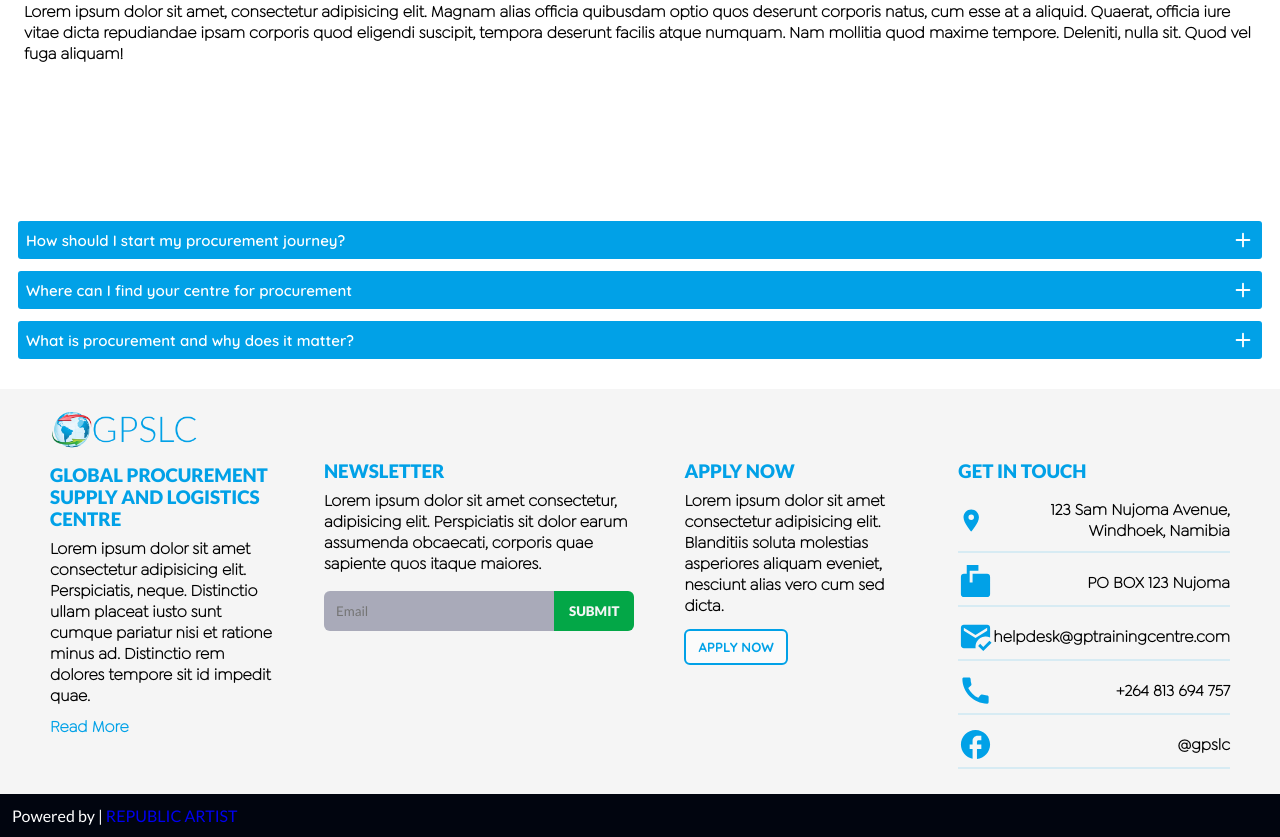
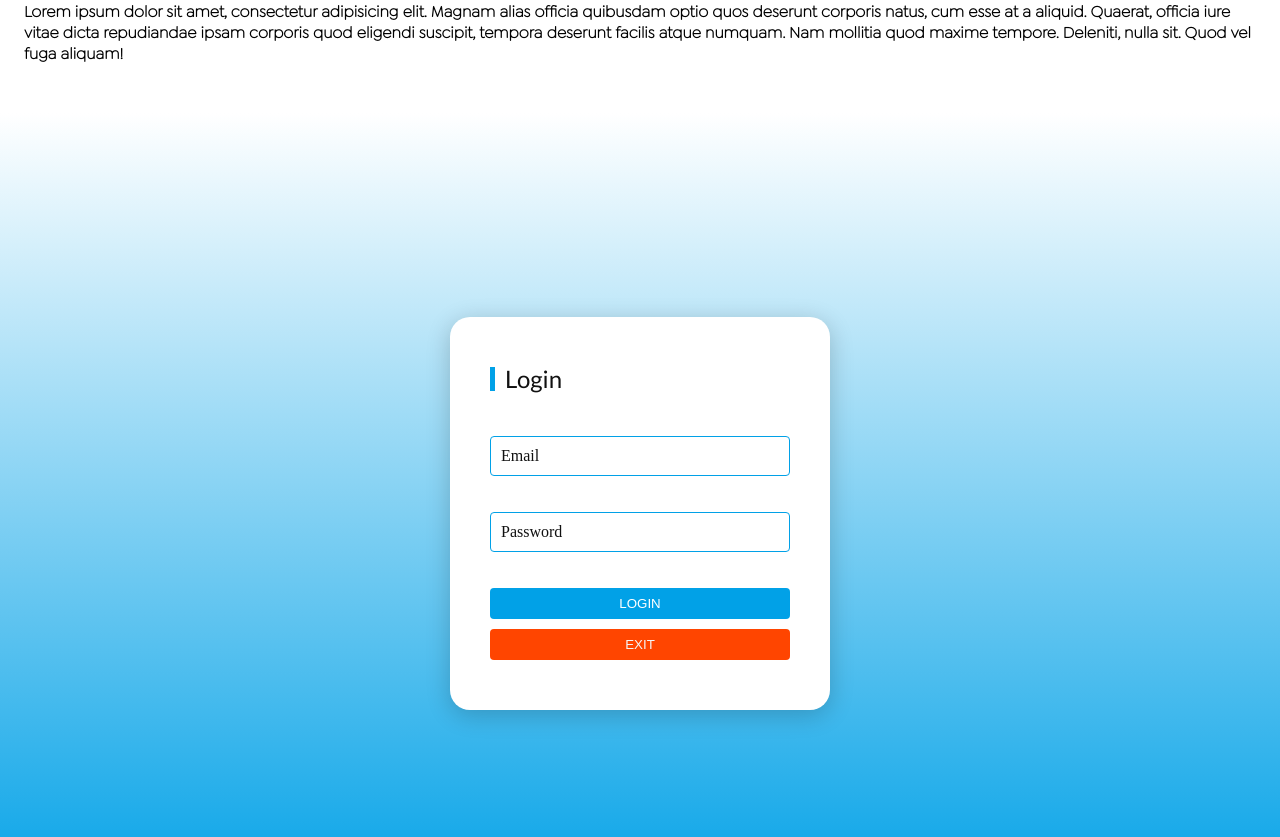
Before and after one commit to DrRichadams/gpslc, a React (Create React App) app: page /faq in a window 1280 px wide. Shown: the part 687-1524 px from the top of the page. Built offline with nearby package versions, Linux system fonts and the light colour scheme; a web font is replaced by a local one.

Commit message:
Added functional modals

```diff
--- a/public/index.html
+++ b/public/index.html
@@ -19,5 +19,8 @@
   <body>
     <noscript>You need to enable JavaScript to run this app.</noscript>
     <div id="root"></div>
+    <div id="signup_modal"></div>
+    <div id="apply_modal"></div>
+    <div id="login_modal"></div>
   </body>
 </html>
--- a/src/components/App.js
+++ b/src/components/App.js
@@ -9,6 +9,9 @@ import A3_events from "./A3_events";
 import A4_about from "./A4_about";
 import A5_contact from "./A5_contact";
 import A6_faq from "./A6_faq";
+// import MainApply from "./super_factions/MainApply";
+// import SignUp from "./super_factions/SignUp";
+// import Login from "./super_factions/Login";
 
 function App() {
   return (
@@ -23,6 +26,9 @@ function App() {
           <Route path="/about" element={<A4_about />} />
           <Route path="/contact" element={<A5_contact />} />
           <Route path="/faq" element={<A6_faq />} />
+          {/* <Route path="/apply" element={<MainApply />} />
+          <Route path="/signUp" element={<SignUp />} />
+          <Route path="/login" element={<Login />} /> */}
         </Routes>
       </div>
       <Footer />
--- a/src/components/commons/TopNavBar.js
+++ b/src/components/commons/TopNavBar.js
@@ -4,6 +4,9 @@ import { v4 as uuidv4 } from "uuid"
 import { CgArrowLongRight } from "react-icons/cg"
 import { BiMenu } from "react-icons/bi"
 import { FiX, FiPlus, FiMinus, FiEdit, FiLock, FiCornerUpRight } from "react-icons/fi"
+import SignUp from "../super_factions/SignUp"
+import Apply from "../super_factions/Apply"
+import Login from "../super_factions/Login"
 
 const TopNavBar = () => {
 
@@ -33,8 +36,28 @@ const TopNavBar = () => {
         setMenuItems([ ...tempMenuIems ])
     }
 
+    const [ active, setActive ] = useState({
+        signup: false,
+        apply: false,
+        login: false,
+    })
+
+    const handleNavBtns = (p) => {
+        if(p === "apply") setActive({...active, apply: true})
+        if(p === "signUp") setActive({...active, signup: true})
+        if(p === "login") setActive({...active, login: true})
+        if(p === "opose") setActive({
+            signup: false,
+            apply: false,
+            login: false,
+        })
+    }
+
     return(
         <div className="top_nav_bar_container">
+            <SignUp active = {active.signup} handleNavBtns = {handleNavBtns} />
+            <Apply active = {active.apply} handleNavBtns = {handleNavBtns} />
+            <Login active = {active.login} handleNavBtns = {handleNavBtns} />
             <div className="main_nav_bar">
                 <div className="main_nav_brand"><img src={process.env.PUBLIC_URL + "/brand/logo.png"} alt="" /></div>
                 <nav className="main_nav_menu_items">
@@ -46,6 +69,7 @@ const TopNavBar = () => {
                                     onClick={() => {
                                         triggerMenuItems(item.id)
                                         navigate(item.path)
+                                        // handleNavBtns(item.path)
                                     }}
                                     style={{
                                         color: item.active ? "#01a1e7":"#01050f"
@@ -58,7 +82,12 @@ const TopNavBar = () => {
                     <div className="mnmi_btns">
                         {
                             main_nav_items_btns.map((item, index) => (
-                                <button className={`main_nav_btn ${item.path}`}>
+                                <button
+                                    className={`main_nav_btn ${item.path}`}
+                                    onClick={() => {
+                                        // navigate(item.path)
+                                        handleNavBtns(item.path)
+                                    }}>
                                     {item.name}
                                     {
                                         item.path === "apply"
@@ -82,7 +111,7 @@ const TopNavBar = () => {
                         {
                             menuItems.map((item, index) => (
                                 <div className={item.type == "link" ? "mcmc_box" : "mcmc_btn"} onClick={() => {
-                                    navigate(`/${item.path}`)
+                                    item.type === "link" ? navigate(`/${item.path}`) : handleNavBtns(item.path)
                                     triggerMenuItems(item.id)
                                     setOpenMenu(false)
                                 }}>
--- /dev/null
+++ b/src/components/super_factions/Apply.js
@@ -0,0 +1,13 @@
+import React from "react"
+import ReactDOM from "react-dom"
+
+const MainApply = ({active}) => {
+    return ReactDOM.createPortal(
+        <div className={active ? "main_apply_container form_active":"main_apply_container form_inactive"}>
+            Apply
+        </div>,
+        document.querySelector("#apply_modal")
+    )
+}
+
+export default MainApply
--- /dev/null
+++ b/src/components/super_factions/Login.js
@@ -0,0 +1,26 @@
+import React from "react"
+import ReactDOM from "react-dom"
+
+const Login = ({active, handleNavBtns}) => {
+    return ReactDOM.createPortal(
+        <div className={active ? "main_login_container form_active":"main_login_container form_inactive"}>
+            <form className="sign_up_form">
+                <h2>Login</h2>
+                <div className="input_box">
+                    <input type="email" required="required" />
+                    <span>Email</span>
+                </div>
+                <div className="input_box">
+                    <input type="password" required="required" />
+                    <span>Password</span>
+                </div>
+                <div className="input_box_btns">
+                    <button className="sign_up_btn_confirm sign_up_btns">Login</button>
+                    <button onClick={() => handleNavBtns("opose")} className="sign_up_btn_cancel sign_up_btns">Exit</button>
+                </div>
+            </form>
+        </div>, document.querySelector("#login_modal")
+    )
+}
+
+export default Login
--- /dev/null
+++ b/src/components/super_factions/SignUp.js
@@ -0,0 +1,43 @@
+import React from "react"
+import  ReactDOM from "react-dom"
+
+const SignUp = ({active, handleNavBtns}) => {
+    return ReactDOM.createPortal(
+        <div className={active ? "sign_up_container form_active":"sign_up_container form_inactive"}>
+            {/* <button onClick={() => handleNavBtns("opose")}>Exit</button> */}
+            {/* <div className="brand_super_faction">
+                <img src={process.env.PUBLIC_URL + `/brand/logo.png`} alt="" />
+            </div> */}
+            <form className="sign_up_form">
+                <h2>Sign up</h2>
+                <div className="input_box">
+                    <input type="text" required="required" />
+                    <span>Firstname</span>
+                </div>
+                <div className="input_box">
+                    <input type="text" required="required" />
+                    <span>Lastname</span>
+                </div>
+                <div className="input_box">
+                    <input type="email" required="required" />
+                    <span>Email</span>
+                </div>
+                <div className="input_box">
+                    <input type="password" required="required" />
+                    <span>New Password</span>
+                </div>
+                <div className="input_box">
+                    <input type="password" required="required" />
+                    <span>Confirm Password</span>
+                </div>
+                <div className="input_box_btns">
+                    <button className="sign_up_btn_confirm sign_up_btns">Sign Up</button>
+                    <button onClick={() => handleNavBtns("opose")} className="sign_up_btn_cancel sign_up_btns">Exit</button>
+                </div>
+            </form>
+        </div>,
+        document.querySelector("#signup_modal")
+    )
+}
+
+export default SignUp
--- a/src/styles/App.css
+++ b/src/styles/App.css
@@ -5,3 +5,17 @@
 .const_title_color {
     color: rgb(1, 161, 231);
 }
+
+::-webkit-scrollbar {
+    width: 5px;
+    height: 0;
+}
+
+::-webkit-scrollbar-track {
+    background-color: rgba(1, 161, 231, 0.5);
+    margin-block: 20px;
+}
+
+::-webkit-scrollbar-thumb {
+    background-color: rgb(255, 255, 255);
+}
--- a/src/styles/Styles_importer.js
+++ b/src/styles/Styles_importer.js
@@ -13,6 +13,9 @@ import "./apply_now.css"
 import "./short_courses.css"
 import "./cips_qualifications.css"
 import "./picture_content_pair.css"
+import "./super_factions/sign_up.css"
+import "./super_factions/apply.css"
+import "./super_factions/login.css"
 
 const Styles_importer = () => {
     return null
--- /dev/null
+++ b/src/styles/super_factions/apply.css
@@ -0,0 +1,18 @@
+.main_apply_container {
+    /* background-color: #f5f5f5; */
+    background: linear-gradient(rgb(255, 255, 255), rgb(1, 161, 231));
+    width: 100%;
+    min-height: 100%;
+    position: fixed;
+    top: 0;
+    left: 0;
+    z-index: 100;
+    /* overflow-y: scroll; */
+    padding: 20px;
+
+    transform: translateY(100%);
+    display: flex;
+    justify-content: center;
+    align-items: center;
+    /* padding: 15px; */
+}
--- /dev/null
+++ b/src/styles/super_factions/login.css
@@ -0,0 +1,18 @@
+.main_login_container {
+    /* background-color: #f5f5f5; */
+    background: linear-gradient(rgb(255, 255, 255), rgb(1, 161, 231));
+    width: 100%;
+    min-height: 100%;
+    position: fixed;
+    top: 0;
+    left: 0;
+    z-index: 100;
+    /* overflow-y: scroll; */
+    padding: 20px;
+
+    transform: translateY(100%);
+    display: flex;
+    justify-content: center;
+    align-items: center;
+    /* padding: 15px; */
+}
--- /dev/null
+++ b/src/styles/super_factions/sign_up.css
@@ -0,0 +1,152 @@
+.sign_up_container {
+    /* background-color: #f5f5f5; */
+    background: linear-gradient(rgb(255, 255, 255), rgb(1, 161, 231));
+    width: 100%;
+    min-height: 100%;
+    position: fixed;
+    top: 0;
+    left: 0;
+    z-index: 100;
+    /* overflow-y: scroll; */
+    padding: 20px;
+
+    transform: translateY(100%);
+    display: flex;
+    justify-content: center;
+    align-items: center;
+    /* padding: 15px; */
+}
+
+.brand_super_faction {
+    position: absolute;
+    top: 20px;
+}
+
+.form_active {
+    animation: animateModalUp 0.6s ease-in-out forwards;
+}
+.form_inactive {
+    animation: animateModalDown 0.6s ease-in-out forwards;
+}
+
+
+@keyframes animateModalUp {
+    to{
+        transform: translateY(0);
+    }
+}
+@keyframes animateModalDown {
+    from{
+        transform: translateY(0);
+    }
+    to{
+        transform: translateY(100%);
+    }
+}
+
+.brand_super_faction {
+    display: flex;
+    justify-content: center;
+    padding-top: 10px;
+}
+.brand_super_faction img {
+   width: 200px;
+}
+
+.sign_up_form {
+    background-color: #fff;
+    padding: 50px 40px;
+    border-radius: 20px;
+    box-shadow: 0 5px 25px rgba(0, 0, 0, 0.2);
+    /* overflow-y: scroll; */
+}
+
+.sign_up_form h2 {
+    color: #111;
+    margin-bottom: 45px;
+    line-height: 1em;
+    font-family: Lato, sans-serif;
+    font-weight: 500;
+    padding-left: 10px;
+    border-left: 5px solid rgb(1, 161, 231);
+}
+
+.input_box {
+    position: relative;
+    width: 300px;
+    height: 46px;
+    margin-bottom: 30px;
+}
+
+.input_box:last-child {
+    margin-bottom: 0%;
+}
+
+.input_box input {
+    position: absolute;
+    top: 0;
+    left: 0;
+    width: 100%;
+    border: 1px solid rgb(1, 161, 231);
+    background: transparent;
+    padding: 10px;
+    border-radius: 4px;
+    outline: none;
+    font-size: 16px;
+    color: #111;
+    font-weight: 300;
+}
+
+.input_box span {
+    position: absolute;
+    top: 1px;
+    left: 1px;
+    padding: 10px;
+    display: inline-block;
+    font-size: 16px;
+    color: #111;
+    font-weight: 300;
+    transition: 0.5s;
+    pointer-events: none;
+}
+
+.input_box input:focus ~ span,
+.input_box input:valid ~ span {
+    transform: translateX(-10px) translateY(-32px);
+    font-size: 12px;
+}
+
+.sign_up_btns {
+    border: none;
+    padding: 8px 12px;
+    width: 300px;
+    border-radius: 4px;
+}
+
+.input_box_btns {
+    display: flex;
+    flex-direction: column;
+    gap: 10px;
+    justify-content: center;
+    align-items: center;
+}
+
+.sign_up_btn_confirm {
+    background-color: rgb(1, 161, 231);
+    color: #fff;
+    text-transform: uppercase;
+    cursor: pointer;
+}
+.sign_up_btn_confirm:hover {
+    background-color: rgb(0, 112, 160);
+}
+
+.sign_up_btn_cancel {
+    background-color: orangered;
+    color: #f5f5f5;
+    text-transform: uppercase;
+    cursor: pointer;
+}
+.sign_up_btn_cancel:hover {
+    background-color: rgb(189, 50, 0);
+}
```
Also changed, not shown: src/components/A3_events.js (line endings or trailing spaces).
